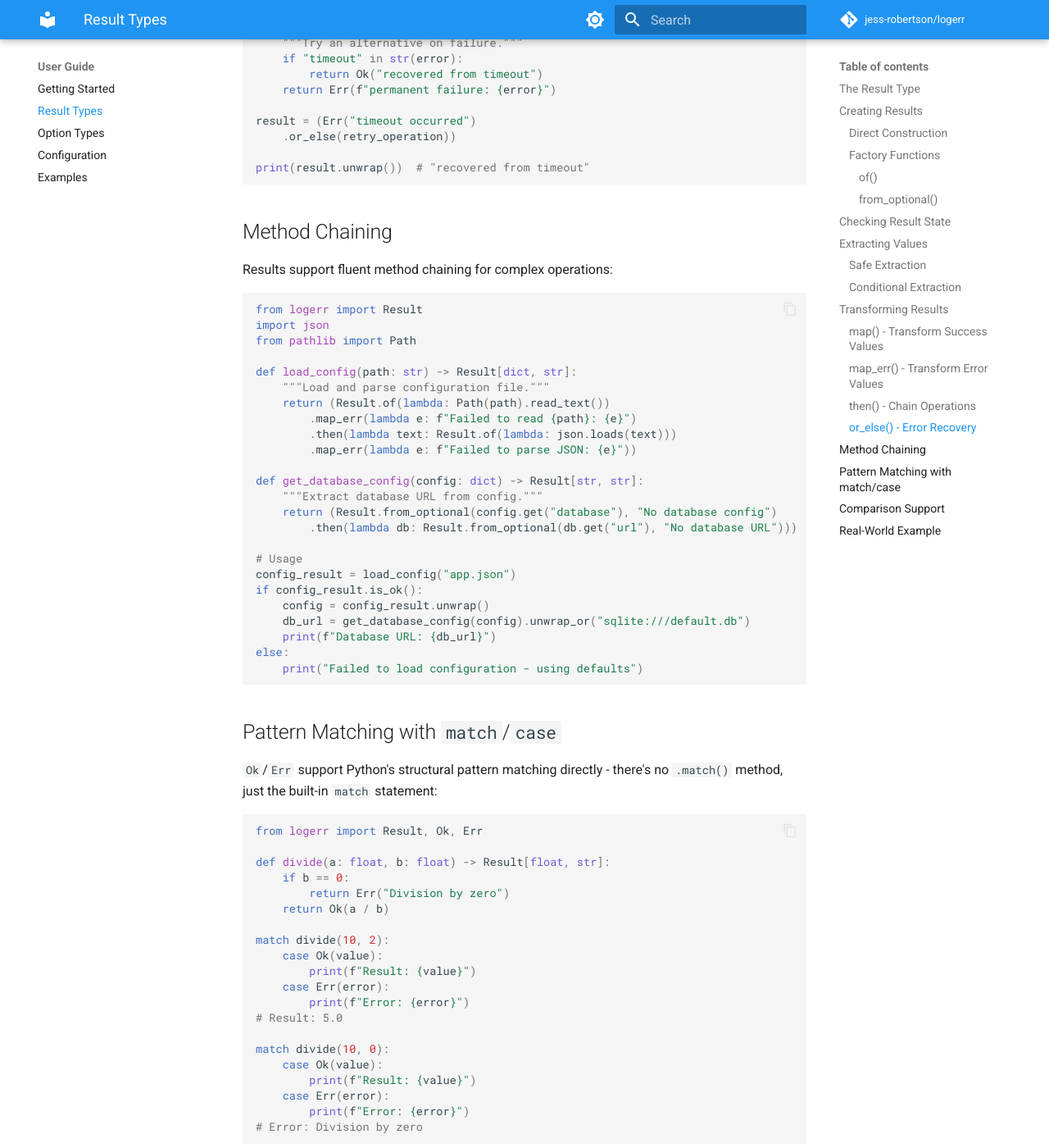
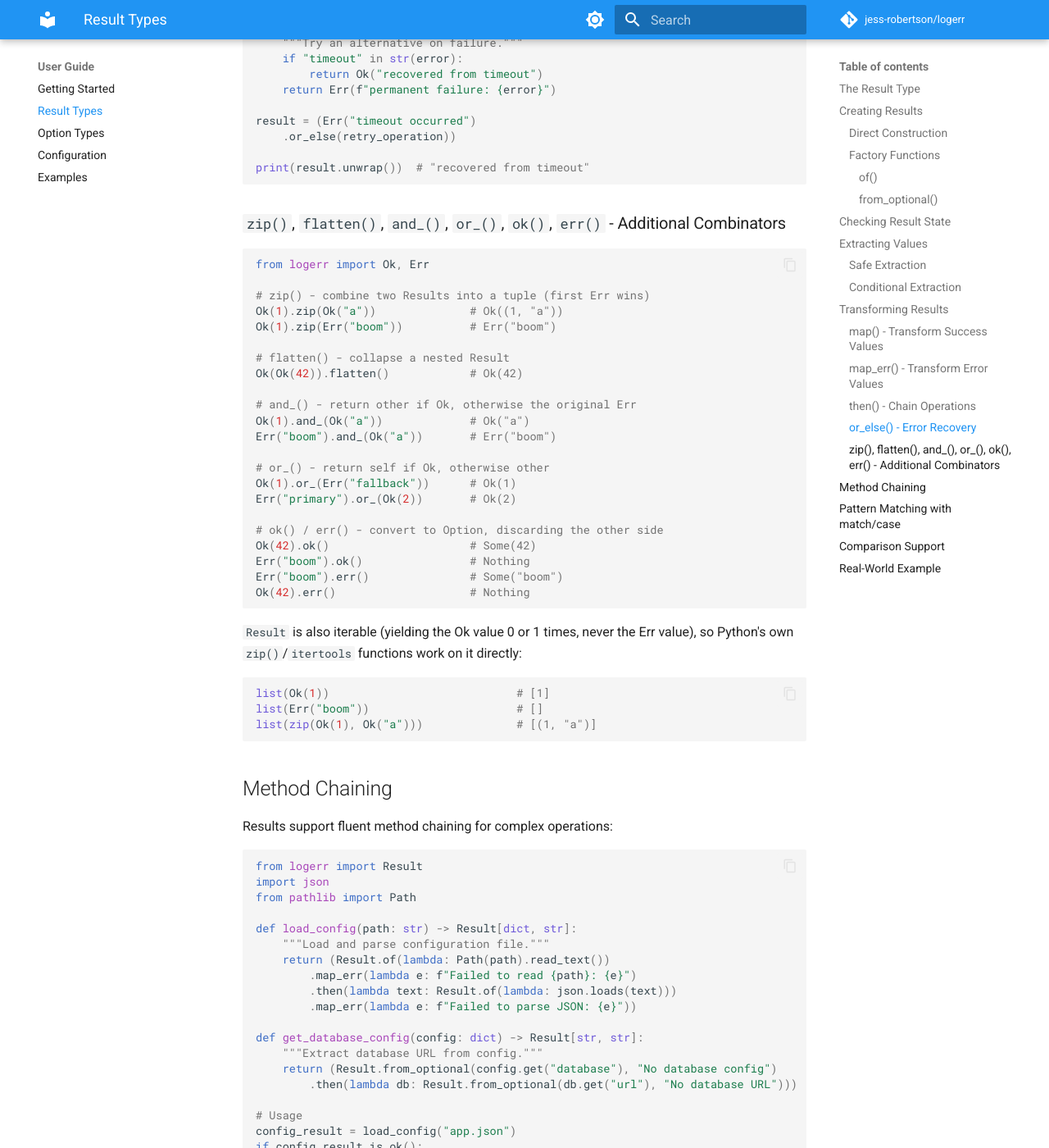
Before and after one commit to jesserobertson/logerr, an MkDocs documentation site: the page built from docs/guide/result-types.md, in a window 1280 px wide and 1400 px high, scrolled down 4056 px. Shown: the whole window at 82% size. Built offline with MkDocs 1.6.1 and Material for MkDocs 9.7.7, drawn with Linux system fonts in a browser that asks for light colours; comment, search, counter and statistics services are not loaded.

Commit message:
Add type stubs and docs for logerr.functools combinators
Completes the logerr.functools implementation plan: .pyi stubs for the
new module plus __iter__/zip/flatten/and_/or_/ok/err on Option/Result,
API reference page, guide sections in option-types.md/result-types.md,
CLAUDE.md/README.md mentions, and a CHANGELOG entry.

Co-Authored-By: Claude Sonnet 5 <noreply@anthropic.com>
Claude-Session: https://claude.ai/code/session_016qhB7ZSYqgPXUpew4eN59q

````diff
--- /dev/null
+++ b/docs/api/functools.md
@@ -0,0 +1,5 @@
+# Functools API Reference
+
+Functional combinators for Option/Result - zip, flatten, and_, or_, ok, err.
+
+::: logerr.functools
--- a/docs/guide/result-types.md
+++ b/docs/guide/result-types.md
@@ -206,6 +206,43 @@ result = (Err("timeout occurred")
 print(result.unwrap())  # "recovered from timeout"
 ```
 
+### `zip()`, `flatten()`, `and_()`, `or_()`, `ok()`, `err()` - Additional Combinators
+
+```python
+from logerr import Ok, Err
+
+# zip() - combine two Results into a tuple (first Err wins)
+Ok(1).zip(Ok("a"))              # Ok((1, "a"))
+Ok(1).zip(Err("boom"))          # Err("boom")
+
+# flatten() - collapse a nested Result
+Ok(Ok(42)).flatten()            # Ok(42)
+
+# and_() - return other if Ok, otherwise the original Err
+Ok(1).and_(Ok("a"))             # Ok("a")
+Err("boom").and_(Ok("a"))       # Err("boom")
+
+# or_() - return self if Ok, otherwise other
+Ok(1).or_(Err("fallback"))      # Ok(1)
+Err("primary").or_(Ok(2))       # Ok(2)
+
+# ok() / err() - convert to Option, discarding the other side
+Ok(42).ok()                     # Some(42)
+Err("boom").ok()                # Nothing
+Err("boom").err()               # Some("boom")
+Ok(42).err()                    # Nothing
+```
+
+`Result` is also iterable (yielding the Ok value 0 or 1 times, never the
+Err value), so Python's own `zip()`/`itertools` functions work on it
+directly:
+
+```python
+list(Ok(1))                            # [1]
+list(Err("boom"))                      # []
+list(zip(Ok(1), Ok("a")))              # [(1, "a")]
+```
+
 ## Method Chaining
 
 Results support fluent method chaining for complex operations:
--- a/mkdocs.yml
+++ b/mkdocs.yml
@@ -43,6 +43,7 @@ nav:
     - Option: api/option.md
     - Configuration: api/config.md
     - Utilities: api/utilities.md
+    - Functools: api/functools.md
 
 plugins:
   - search
````
Also changed, not shown: CHANGELOG.md (+14 -0 lines), CLAUDE.md (+6 -0 lines), README.md (+1 -0 lines), docs/guide/option-types.md (+31 -0 lines), docs/superpowers/plans/2026-07-24-functools-combinators.md (+16 -7 lines), 3 other files.
